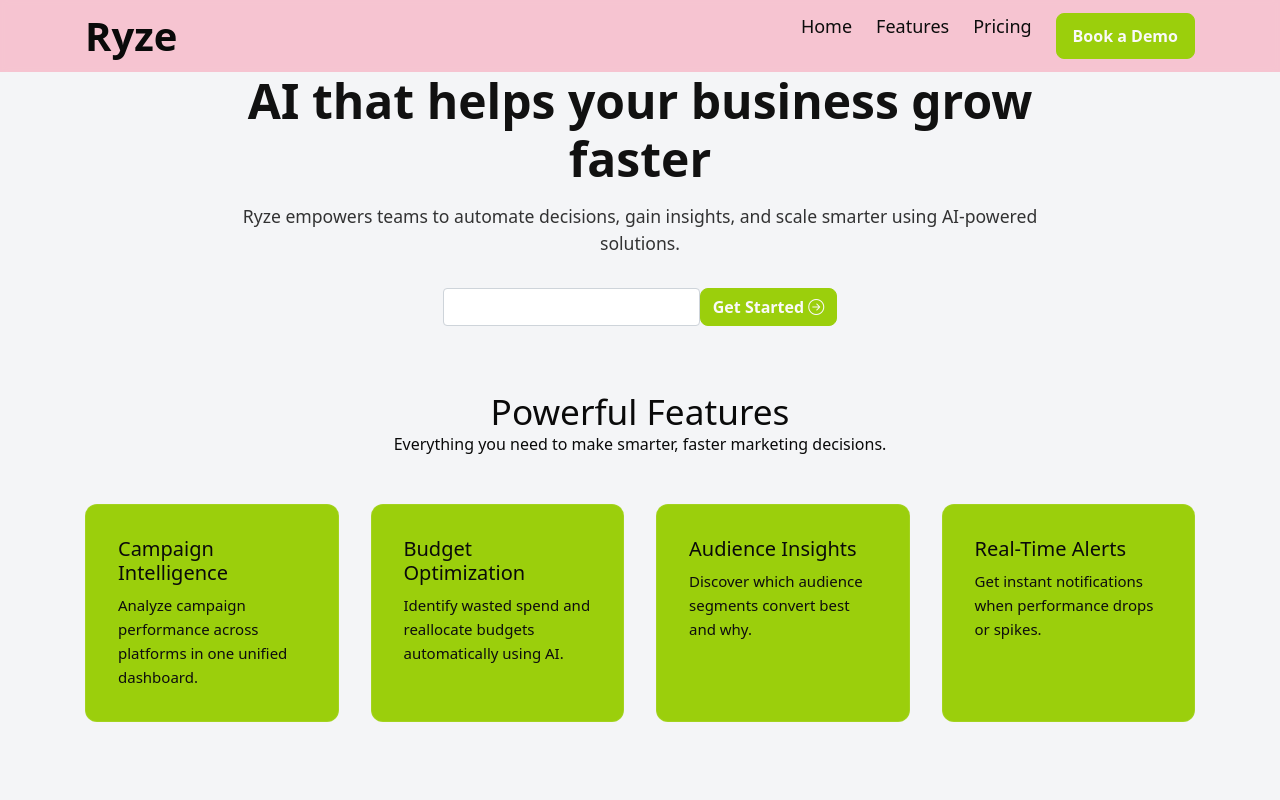
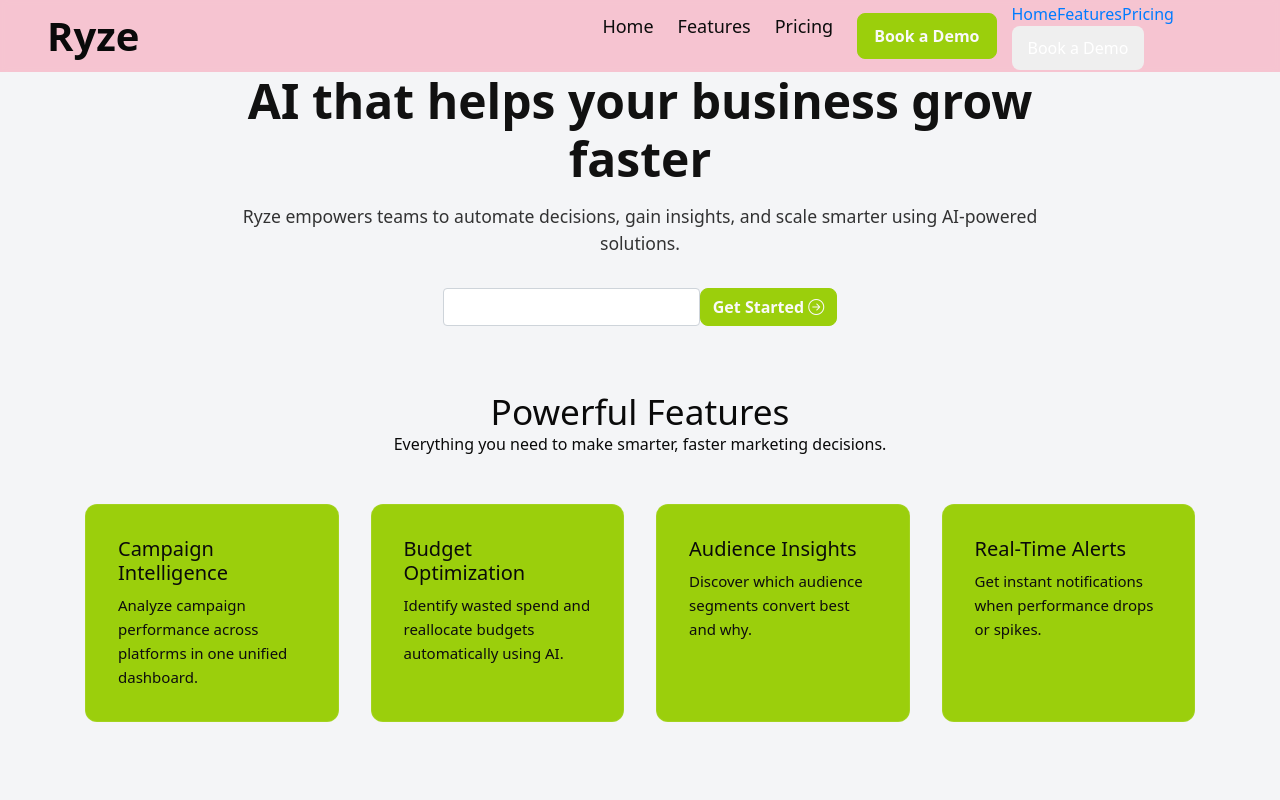
Before and after one commit to Isha1906/ryze-website-assignment, a React (Vite) app: page / in a window 1280 px wide. Shown: the top 800 px of the page. Built offline with nearby package versions, Linux system fonts and the light colour scheme.

Commit message:
Hameburger menu fix

```diff
--- a/src/components/Header.jsx
+++ b/src/components/Header.jsx
@@ -21,21 +21,24 @@ export default function Header() {
         <button
           className="menu-btn"
           onClick={() => setOpen(!open)}
+          aria-expanded={open}
           aria-label="Toggle menu"
         >
-          ☰
+          <span/>
+          <span/>
+          <span/>
         </button>
       </div>
 
       {/* Mobile Nav */}
-      {open && (
-        <div className="nav-mobile">
+
+        <div className={`nav-mobile ${open ? 'open':''}`}>
           <a href="/" onClick={() => setOpen(false)}>Home</a>
           <a href="/features" onClick={() => setOpen(false)}>Features</a>
           <a href="/pricing" onClick={() => setOpen(false)}>Pricing</a>
-          <button className="cta mobile-cta">Book a Demo</button>
+          <button className="cta mobile-cta" onClick={()=>setOpen(false)}>Book a Demo</button>
         </div>
-      )}
+
     </header>
   );
 }
```
